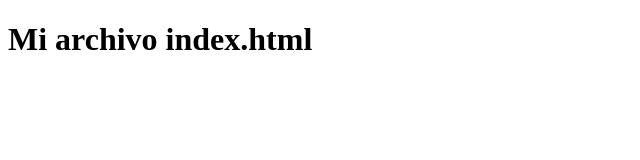
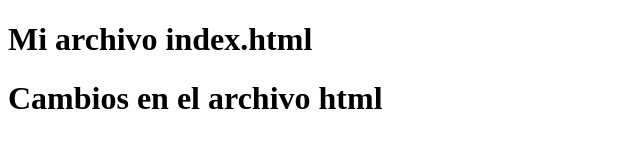
Before and after one commit to yulissa111/SC_302_Documentacion_MN_Yulissa, a plain HTML site: page index.html in a window 1280 px wide. Shown: the whole page, without its empty margins (0-640 px from the left). Drawn offline with Linux system fonts and the light colour scheme.

Commit message:
Cambios en el html
Cambios para que se muestren en el cliente

```diff
--- a/index.html
+++ b/index.html
@@ -5,5 +5,6 @@
 </head>
 <body>
     <h1>Mi archivo index.html</h1>
+     <h1>Cambios en el archivo html</h1>
 </body>
 </html>
```
